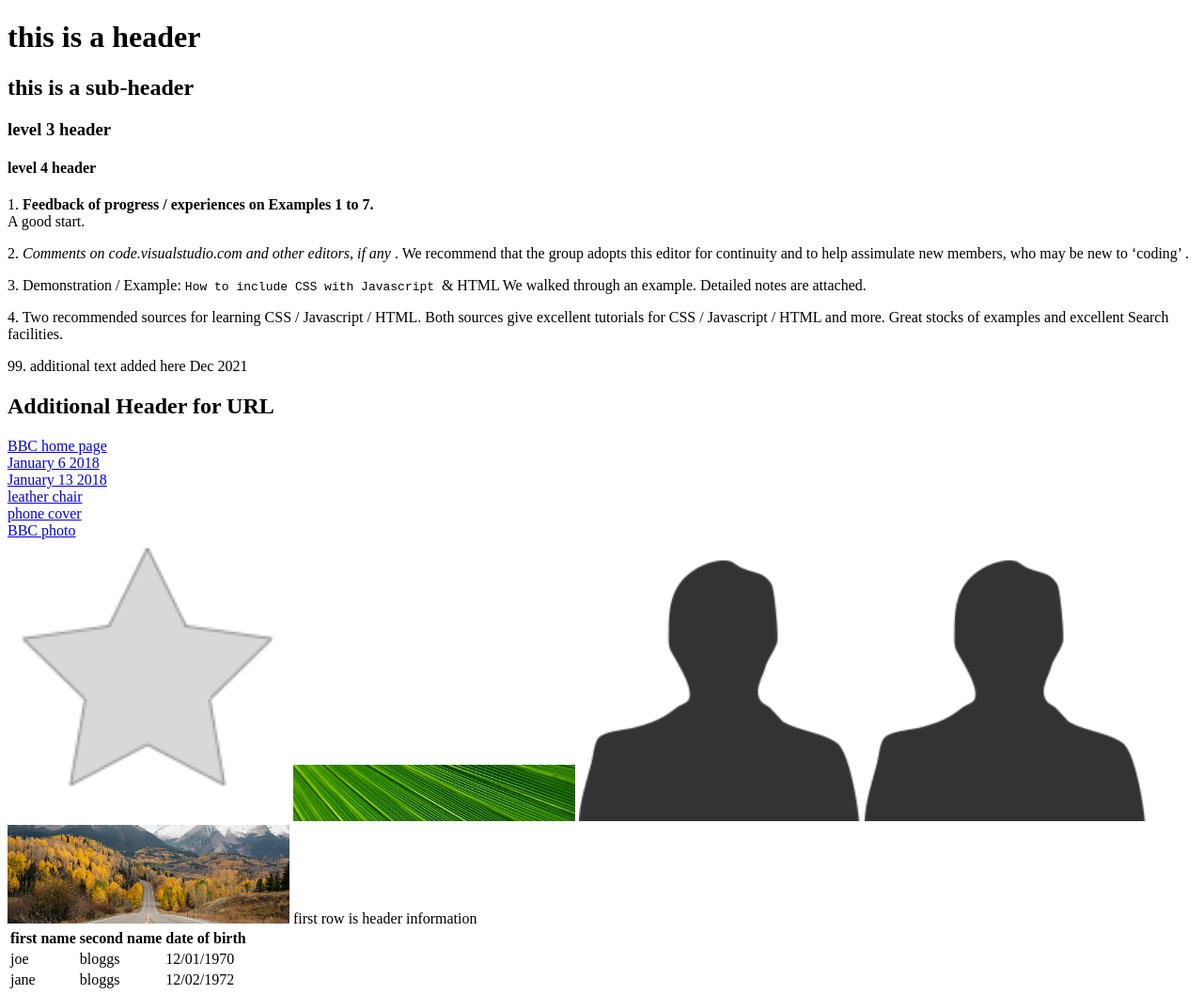
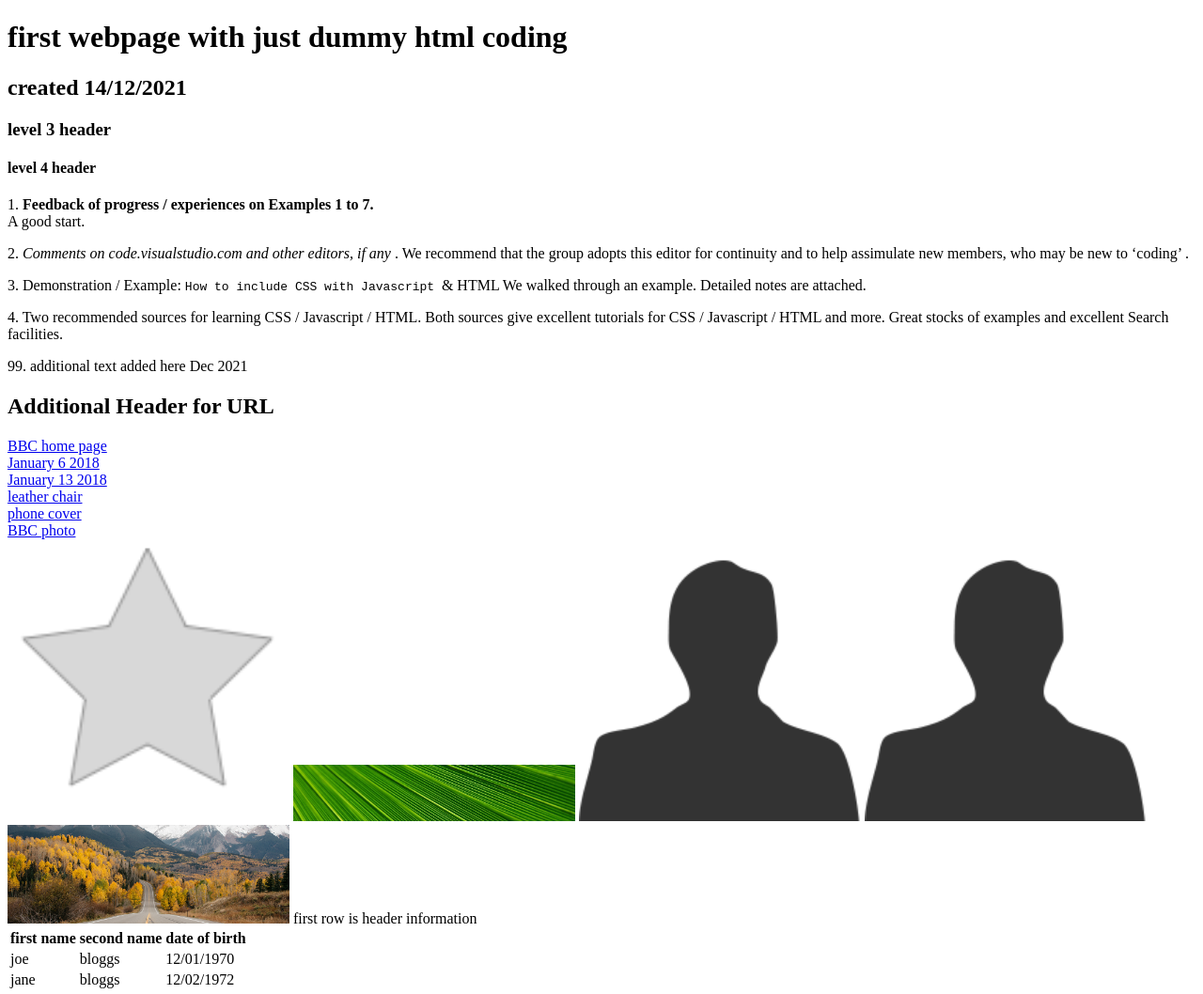
Before and after one commit to ru3aappsfromscratch/ru3aapps, a plain HTML site: page index.html in a window 1280 px wide. Shown: the whole page at 94% size. Drawn offline with Linux system fonts and the light colour scheme.

Commit message:
version2  with updated  headings
first mention of ru3a

```diff
--- a/index.html
+++ b/index.html
@@ -1,11 +1,11 @@
 <!DOCTYPE html>
 <html>
 	<head>
-		<title> Example Webpage Title</title>
+		<title> Rutland u3a apps from scratch</title>
 	</head>
 	<body>
-		<h1>this is a header</h1>
-		<h2>this is a sub-header<h2>
+		<h1>first  webpage  with just dummy  html coding</h1>
+		<h2>created  14/12/2021 <h2>
 <h3>level 3 header</h3>
 <h4> level 4 header</h4>
 			<p>1.  <strong> Feedback of progress / experiences on Examples 1 to 7.  </strong>	 <br>
```
